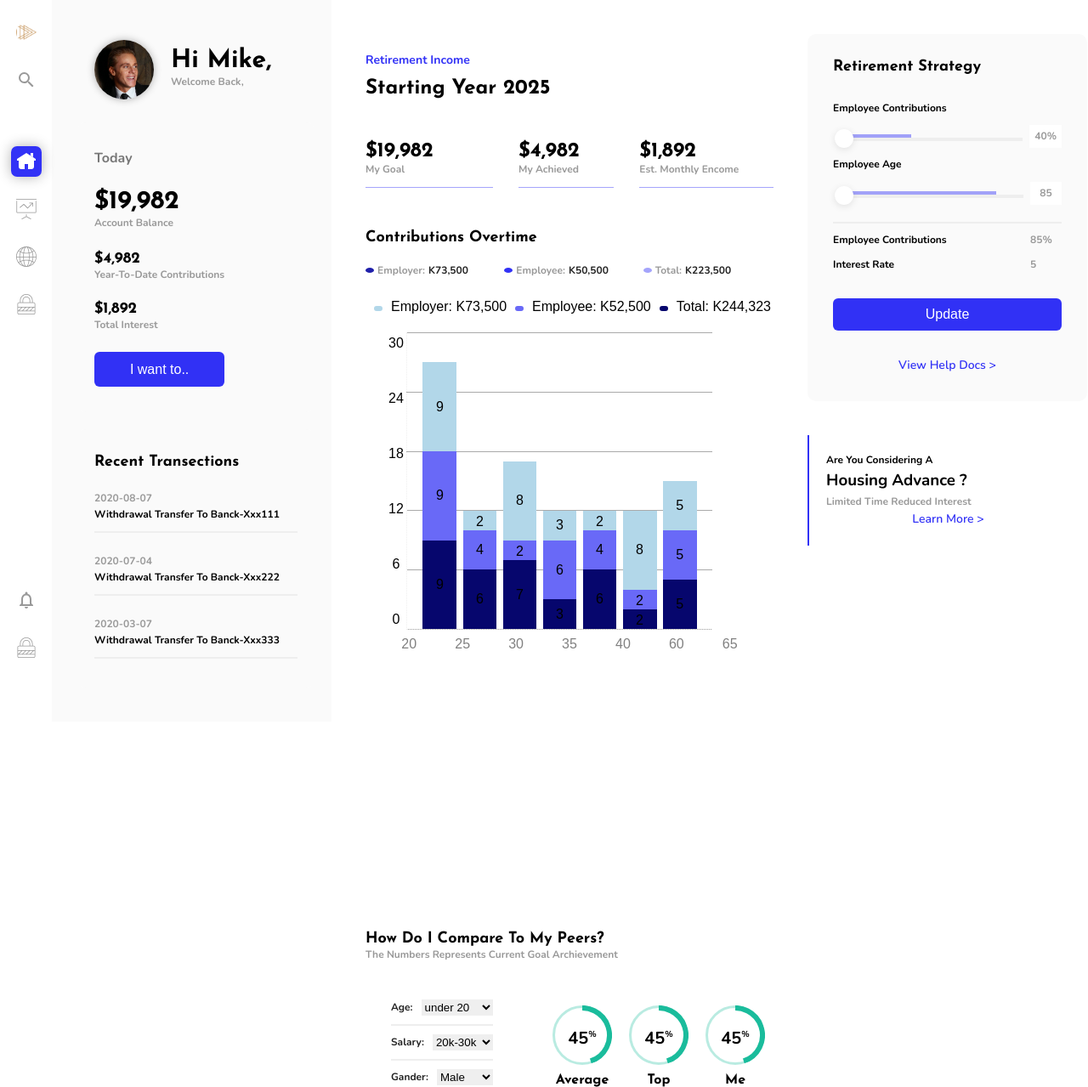
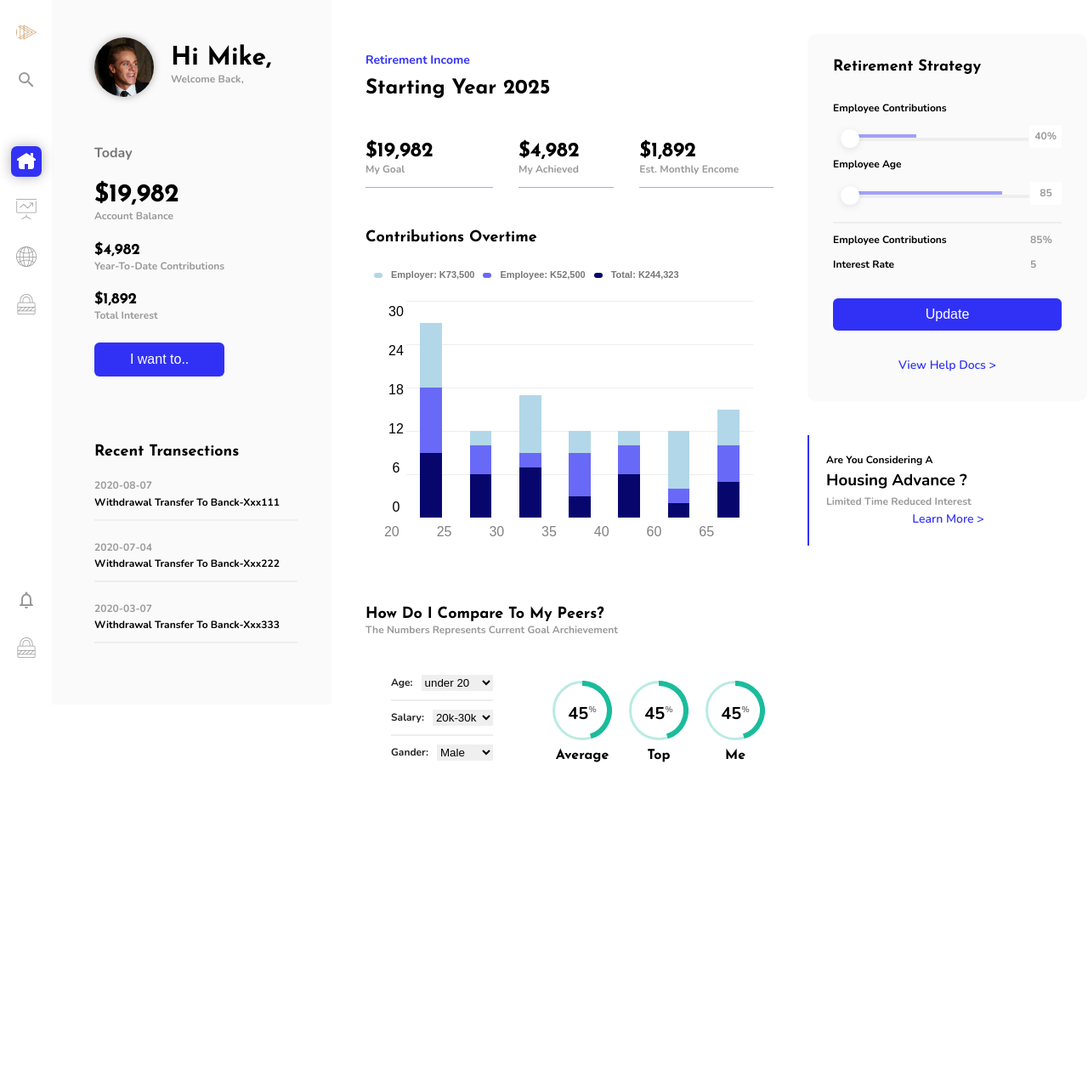
Before and after one commit to Er-Rahul-Tiwari/newDashboard, a PHP site: page / in a window 1280 px wide. Shown: the whole page at 85% size. After the commit the page ends 897 px from the top, so only its background shows below. Run offline with PHP 8.4, Linux system fonts and the light colour scheme.

Commit message:
complete 3-bar graph

```diff
--- a/bar-chart.js
+++ b/bar-chart.js
@@ -12,12 +12,12 @@ $(document).ready(function() {
       chartWidth: "100%", // use valid css sizing
       chartHeight: "100%", // use valid css sizing
       chartTitle: "", // enter chart title
-      chartTitleColor: "#333", // enter any valid css color
+      chartTitleColor: "#777", // enter any valid css color
       chartTitleFontSize: "1rem", // enter a valid css font size
       yAxisTitle: "", // enter title for y-axis
       xAxisTitle: "", // enter title for x-axis
       barValuePosition: "center", // "flex-start" (top), "center", or "flex-end" (bottom)
-      barSpacing: "1%" // "1%" (small), "3%" (medium), "5%" (large)
+      barSpacing: "4%" // "1%" (small), "3%" (medium), "5%" (large)
     };
 
     let element = "#testDiv"; // Use a jQuery selector to select the element to put the chart into
--- a/css/style.css
+++ b/css/style.css
@@ -86,11 +86,11 @@ body {
 
 .container {
   display: grid;
-  grid-template-rows: repeat(4, min-content);
+  grid-template-rows: repeat(6, min-content);
   grid-template-columns: minmax(0.1rem, 1fr) [sidebar-start] 6rem [sidebar-end full-start] minmax(6rem, 1fr) [center-start] repeat(8, [col-start] minmax(min-content, 14rem) [col-end]) [center-end] minmax(6rem, 1fr) [full-end] minmax(0.1rem, 1fr); }
   @media only screen and (max-width: 37.5em) {
     .container {
-      grid-template-rows: repeat(4, min-content);
+      grid-template-rows: repeat(6, min-content);
       grid-template-columns: [full-start] minmax(6rem, 1fr) [center-start] repeat(8, [col-start] minmax(min-content, 14rem) [col-end]) [center-end] minmax(6rem, 1fr) [full-end]; } }
 
 .bar > span {
@@ -280,7 +280,8 @@ body {
 .chartLegend {
   width: 100%;
   height: 10%;
-  text-align: left; }
+  text-align: left;
+  margin-bottom: 2rem; }
 
 .legendKey {
   display: inline-block;
@@ -292,6 +293,11 @@ body {
   -moz-border-radius: .4rem;
   -ms-border-radius: .4rem;
   -o-border-radius: .4rem; }
+
+span {
+  font-size: 1.1rem;
+  font-weight: 700;
+  color: #777; }
 
 input:focus {
   outline: none; }
@@ -313,19 +319,22 @@ input:focus {
   text-align: center; }
 
 .chartGrid {
-  width: 75%;
-  height: 80%;
+  width: 85%;
+  height: 100%;
   display: flex;
   flex-direction: row;
   justify-content: center;
-  border-bottom: 1px dotted #eee;
-  border-left: 1px dotted #eee;
-  background: repeating-linear-gradient(to bottom, #aaa 0, #aaa 1px, transparent 1px, transparent 20%); }
+  background: repeating-linear-gradient(to bottom, #eee 0, #eee 1px, transparent 1px, transparent 20%); }
+
+.barValue {
+  display: none !important; }
+
+#testDiv {
+  height: 60% !important; }
 
 .bar {
   align-self: flex-end;
   flex-direction: column-reverse;
-  margin: 0 5%;
   text-align: center;
   position: relative;
   display: flex;
@@ -344,7 +353,7 @@ input:focus {
   width: 12.5%; }
 
 .xAxis {
-  width: 100%;
+  width: 90%;
   display: flex;
   flex-direction: row;
   justify-content: center;
--- a/index.html
+++ b/index.html
@@ -159,8 +159,8 @@
             </div>
         </div>
 
-        <h3 class='heading-3 mb-medium'>contributions overtime</h3>
-        <div class='home__graph'>
+        <h3 class='heading-3'>contributions overtime</h3>
+        <!-- <div class='home__graph'>
             <div class='home__items-2'>
                 <div class='home__items-3'>
                     <div class='home__icon blue-dark'></div>
@@ -183,13 +183,13 @@
                 </div>
             </div>
 
-        </div>
+        </div> -->
         <!-- Graph Chart  -->
         <div id="testDiv"></div>
 
-        <h2 class="heading-3 mt-large">How do I compare to my peers?</h2>
+        <h2 class="heading-3">How do I compare to my peers?</h2>
         <p class='para'>The numbers represents current goal archievement</p>
-        <div class='home__graph-2 mt-large'>
+        <div class='home__graph-2 mt-large mb-large'>
             <div class='home__select'>
                 <div class="home__graph-3">
                     <p class='para black'>Age:</p>
--- a/sass/_base.scss
+++ b/sass/_base.scss
@@ -21,13 +21,13 @@ body {
 }
 .container {
     display: grid;
-    grid-template-rows: repeat(4, min-content);
+    grid-template-rows: repeat(6, min-content);
     grid-template-columns:
         minmax(.1rem, 1fr) [sidebar-start] 6rem [sidebar-end full-start] minmax(6rem, 1fr) [center-start]
         repeat(8, [col-start] minmax(min-content, 14rem) [col-end]) [center-end] minmax(6rem, 1fr) [full-end] minmax(.1rem, 1fr);
 
     @media only screen and (max-width: $bp-small) {
-        grid-template-rows: repeat(4, min-content);
+        grid-template-rows: repeat(6, min-content);
         grid-template-columns:
             [full-start] minmax(6rem, 1fr) [center-start]
             repeat(8, [col-start] minmax(min-content, 14rem) [col-end]) [center-end] minmax(6rem, 1fr) [full-end];
--- a/sass/_graphChart.scss
+++ b/sass/_graphChart.scss
@@ -1,4 +1,3 @@
-
 .chartContainer {
     height: 60%;
     width: 100%;
@@ -18,6 +17,7 @@
     width: 100%;
     height: 10%;
     text-align: left;
+    margin-bottom: 2rem;
   }
 
   .legendKey {
@@ -30,8 +30,14 @@
     -moz-border-radius: .4rem;
     -ms-border-radius: .4rem;
     -o-border-radius: .4rem;
-}
 
+  }
+
+  span{
+    font-size: 1.1rem;
+    font-weight: 700;
+    color: #777;
+  }
   input:focus {
     outline: none;
   }
@@ -55,20 +61,25 @@
   }
 
   .chartGrid {
-    width: 75%;
-    height: 80%;
+    width: 85%;
+    height: 100%;
     display: flex;
     flex-direction: row;
     justify-content: center;
-    border-bottom: 1px dotted #eee;
-    border-left: 1px dotted #eee;
-    background: repeating-linear-gradient(to bottom, #aaa 0, #aaa 1px, transparent 1px, transparent 20%);
+    // border-bottom: 1px dotted #eee;
+    // border-left: 1px dotted #eee;
+    background: repeating-linear-gradient(to bottom, #eee 0, #eee 1px, transparent 1px, transparent 20%);
   }
-
+  .barValue{
+    display: none !important;
+  }
+  #testDiv{
+    height: 60% !important;
+  }
   .bar {
     align-self: flex-end;
     flex-direction: column-reverse;
-    margin: 0 5%;
+    // margin: 0 5%;
     text-align: center;
     position: relative;
     display: flex;
@@ -91,7 +102,7 @@
   }
 
   .xAxis {
-    width: 100%;
+    width: 90%;
     display: flex;
     flex-direction: row;
     justify-content: center;
```
